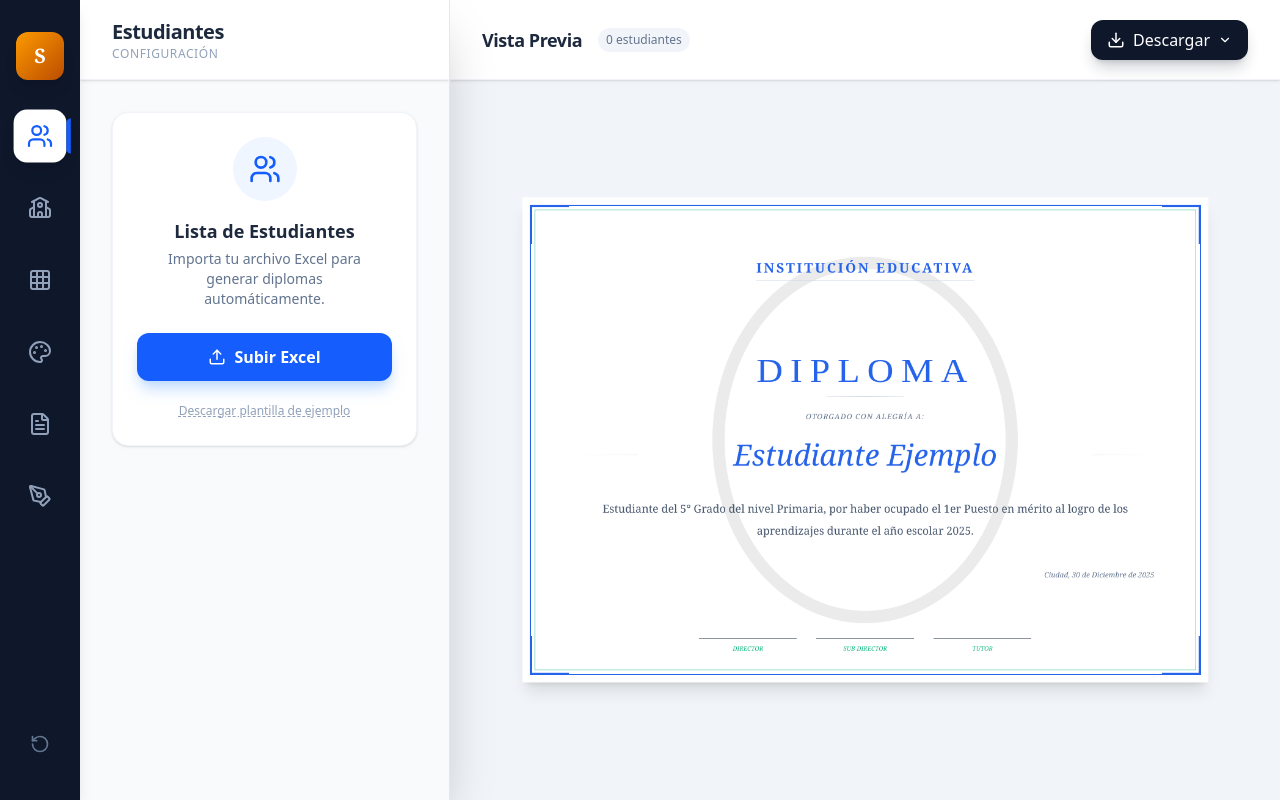
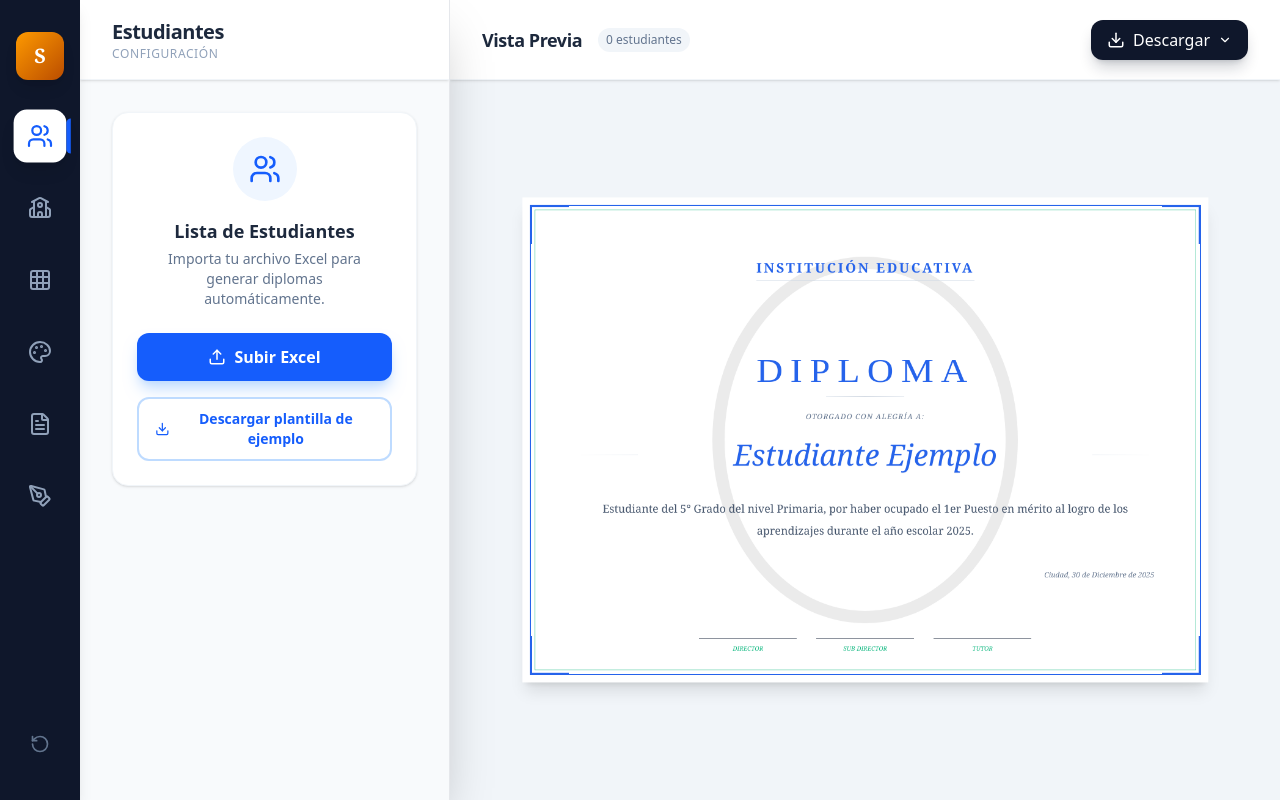
Before and after one commit to jemandahuaylas/sumaq, an Astro site: page / in a window 1280 px wide. Built offline with nearby package versions, Linux system fonts and the light colour scheme; Astro itself is replaced by a stand-in of ours.

Commit message:
fix: mejorar visibilidad del boton Descargar plantilla

```diff
--- a/src/components/ConfigPanel.tsx
+++ b/src/components/ConfigPanel.tsx
@@ -255,8 +255,9 @@ export const ConfigPanel: React.FC = () => {
                                                 e.preventDefault();
                                                 import('../lib/excel-utils').then(mod => mod.downloadTemplate());
                                             }}
-                                            className="text-xs font-medium text-slate-400 hover:text-blue-600 underline decoration-dashed"
+                                            className="flex items-center justify-center gap-2 w-full py-2.5 px-4 bg-white border-2 border-blue-200 text-blue-600 hover:bg-blue-50 hover:border-blue-400 rounded-xl text-sm font-semibold transition-all"
                                         >
+                                            <svg xmlns="http://www.w3.org/2000/svg" width="16" height="16" viewBox="0 0 24 24" fill="none" stroke="currentColor" strokeWidth="2" strokeLinecap="round" strokeLinejoin="round"><path d="M21 15v4a2 2 0 0 1-2 2H5a2 2 0 0 1-2-2v-4" /><polyline points="7 10 12 15 17 10" /><line x1="12" y1="15" x2="12" y2="3" /></svg>
                                             Descargar plantilla de ejemplo
                                         </button>
                                     </div>
@@ -646,8 +647,8 @@ export const ConfigPanel: React.FC = () => {
                                 key={tab.id}
                                 onClick={() => setActiveTab(tab.id as TabId)}
                                 className={`flex flex-col items-center gap-0.5 px-2 py-2 rounded-xl transition-all ${isActive
-                                        ? 'bg-white shadow-lg scale-105'
-                                        : 'hover:bg-white/10'
+                                    ? 'bg-white shadow-lg scale-105'
+                                    : 'hover:bg-white/10'
                                     }`}
                             >
                                 <Icon size={20} className={`transition-colors ${isActive ? tab.text : 'text-slate-400'}`} />
```
